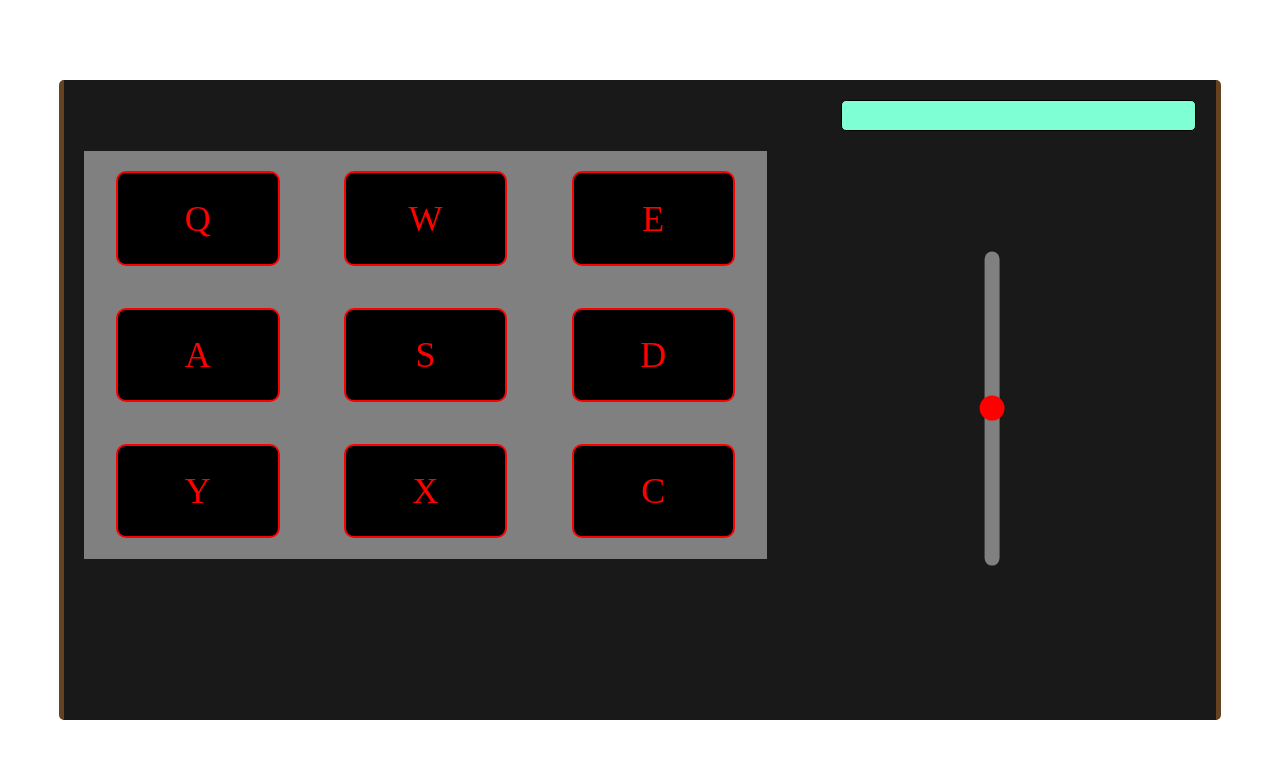
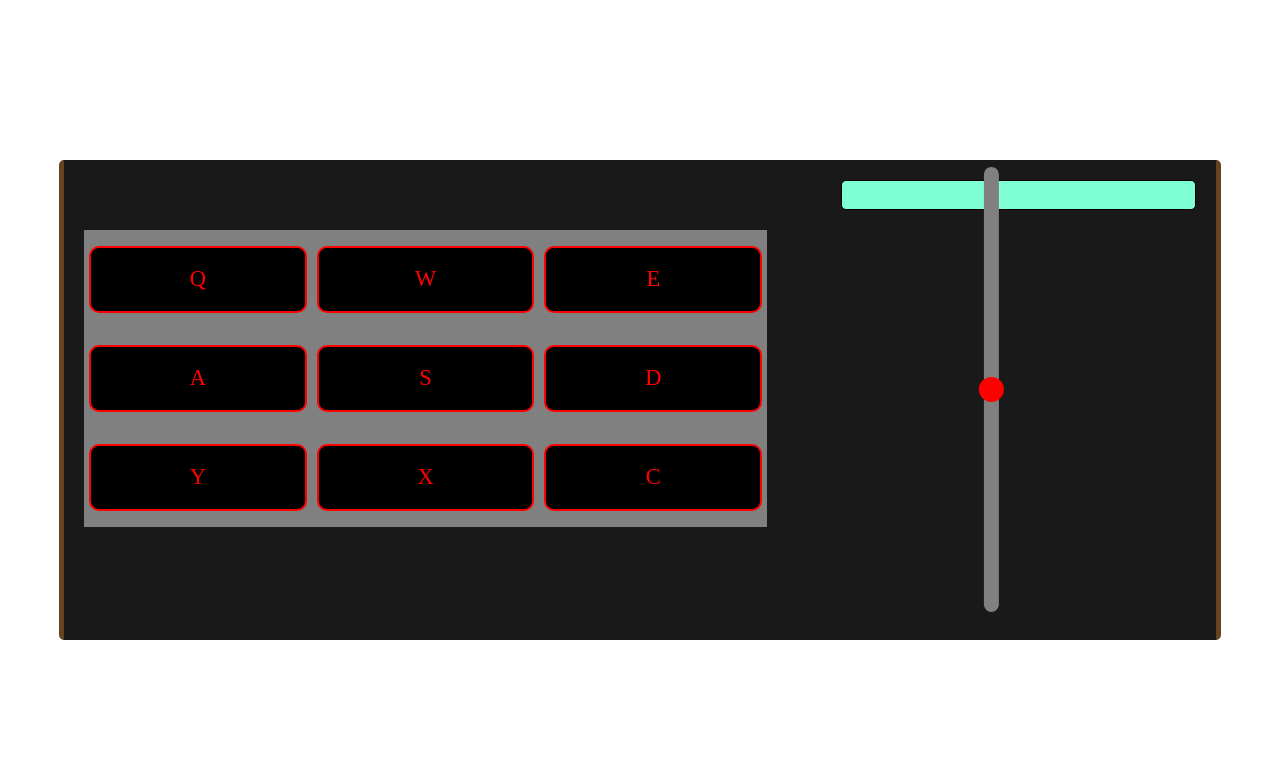
Before and after one commit to domotord90/react-drum, a React app: page / in a window 1280 px wide. Built offline with nearby package versions, Linux system fonts and the light colour scheme.

Commit message:
style changes

```diff
--- a/src/components/StyledDisplay.js
+++ b/src/components/StyledDisplay.js
@@ -2,14 +2,10 @@ import styled from "styled-components";
 
 const StyledDisplay = styled.input`
   background: aquamarine;
-  /* width: 250px; */
   width: 30%;
   border: 1px solid black;
   border-radius: 5px;
   align-self: flex-end;
-  /* position: relative; */
-  /* right: 20px; */
-  /* top: 30px; */
   margin: 20px 20px 20px 0;
   height: 30px;
   font-weight: bold;
--- a/src/components/StyledDrumContainer.js
+++ b/src/components/StyledDrumContainer.js
@@ -8,7 +8,7 @@ const StyledDrumContainer = styled.div`
   display: flex;
   flex-direction: column;
   justify-content: center;
-  height: 80%;
+  height: 60%;
   width: 90%;
 
   /* @media only screen and (max-width: 767px) {
--- a/src/styles/App.css
+++ b/src/styles/App.css
@@ -15,7 +15,7 @@
 .drum-pad {
   /* width: 70px;
   height: 70px; */
-  width: 75%;
+  width: 100%;
   height: 75%;
   border-radius: 1px;
   background: black;
@@ -23,7 +23,10 @@
   color: red;
   border-radius: 10px;
   font-family: "Trade Winds", cursive;
-  font-size: 36px;
+  font-size: 2.25rem;
+  display: flex;
+  justify-content: center;
+  align-items: center;
 }
 
 .drum-pad:hover {
@@ -40,7 +43,7 @@
 }
 
 .volume-control {
-  width: 70%;
+  width: 100%;
   transform: rotate(-90deg);
   appearance: none;
   height: 15px;
@@ -59,7 +62,7 @@
   border-radius: 50%;
 }
 
-@media screen and (min-width: 768px) {
+/* @media screen and (min-width: 768px) {
   .volume-control {
     margin-top: 100px;
   }
@@ -69,4 +72,4 @@
   .volume-control {
     margin-top: 200px;
   }
-}
+} */
--- a/src/styles/index.css
+++ b/src/styles/index.css
@@ -1,6 +1,6 @@
 html,
 body {
-  font-size: 16px;
+  font-size: 10px;
 }
 
 html {
```
